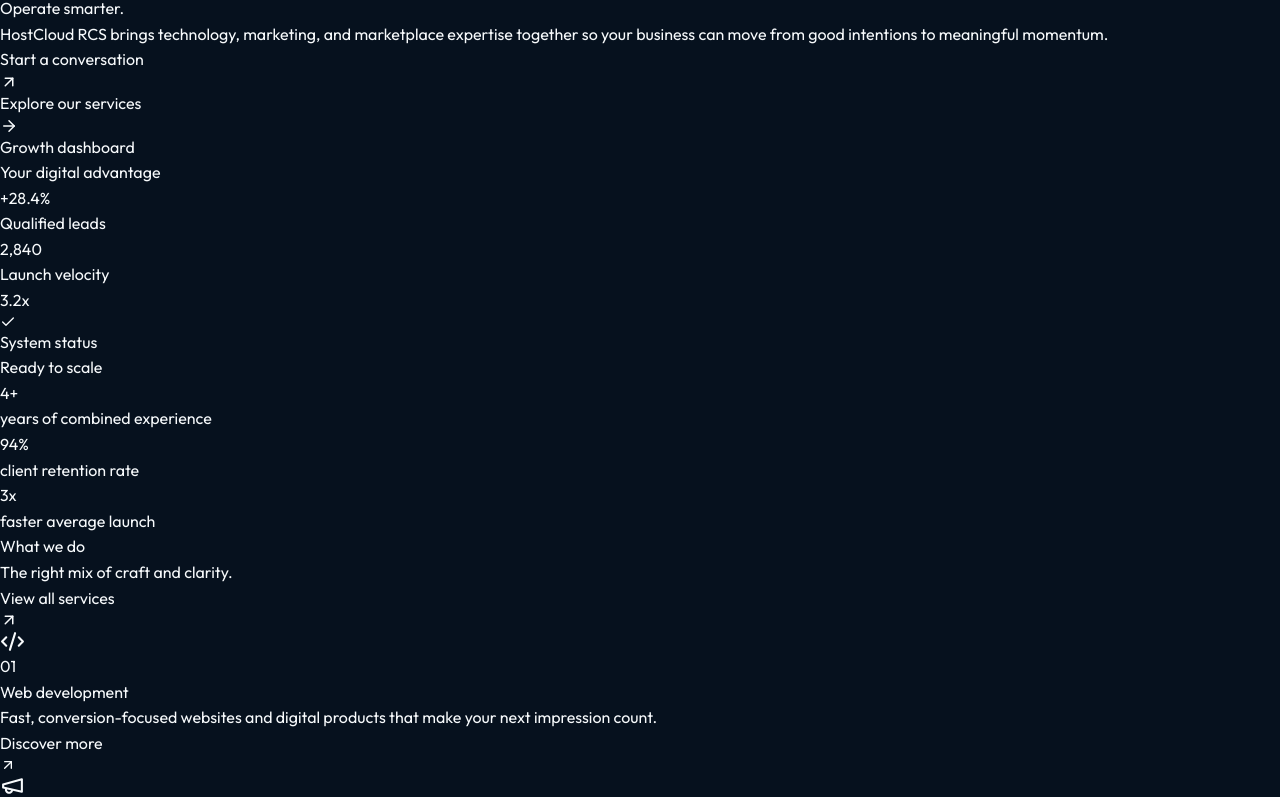
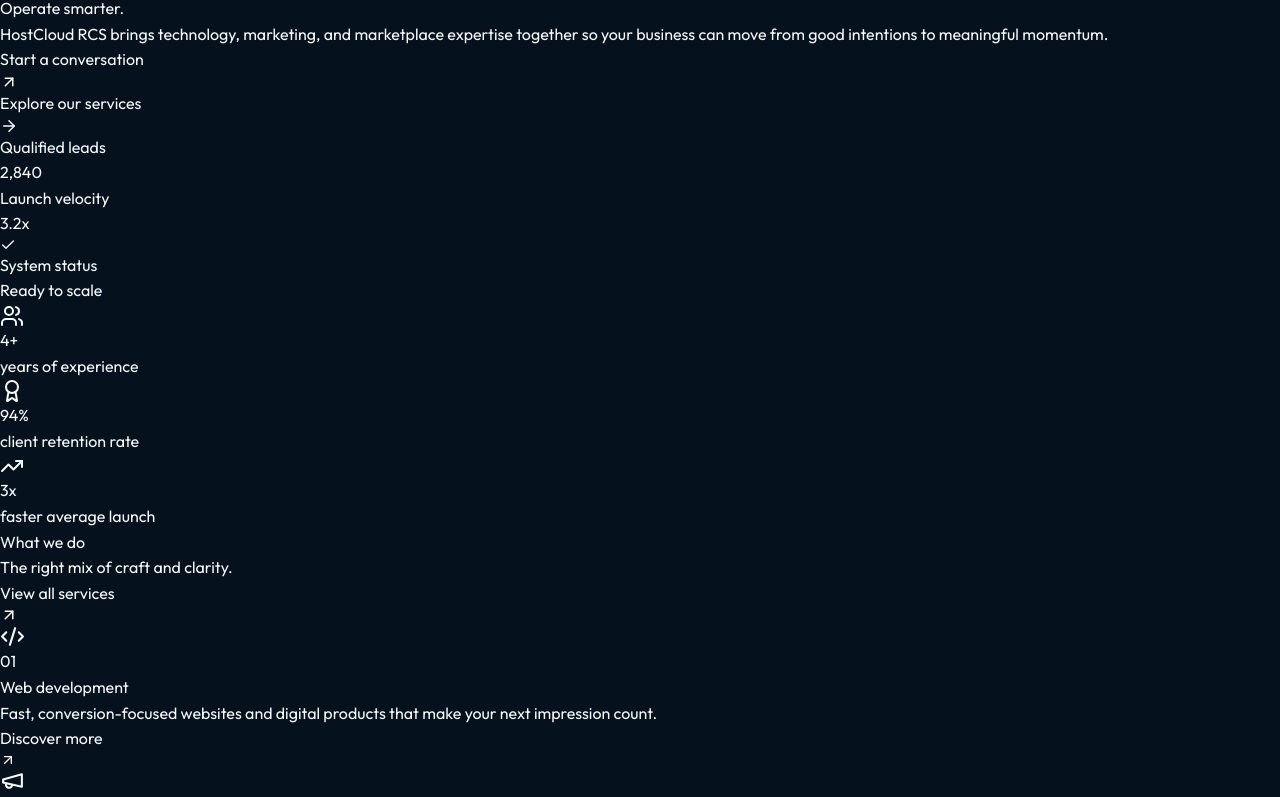
Before and after one commit to kittycatgithub/hostcloudrcs, a Next.js app in the folder hostcloudrcs-frontend/: page / in a window 1280 px wide. Shown: the part 855-1652 px from the top of the page. Built offline with nearby package versions, Linux system fonts and the light colour scheme.

Commit message:
Updated hero section

```diff
--- a/hostcloudrcs-frontend/app/page.tsx
+++ b/hostcloudrcs-frontend/app/page.tsx
@@ -2,6 +2,7 @@ import Link from "next/link";
 import {
   ArrowRight,
   ArrowUpRight,
+  Award,
   BarChart3,
   Check,
   Cloud,
@@ -10,10 +11,12 @@ import {
   ShieldCheck,
   Sparkles,
   Target,
+  TrendingUp,
   Users,
 } from "lucide-react";
 import { SiteHeader } from "@/components/site-header";
 import { SiteFooter } from "@/components/site-footer";
+import Image from "next/image";
 
 const services = [
   {
@@ -38,10 +41,31 @@ const services = [
     number: "03",
   },
 ];
-const stats: [string, string][] = [
-  ["4+", "years of combined experience"],
-  ["94%", "client retention rate"],
-  ["3x", "faster average launch"],
+const stats = [
+  {
+    value: "4+",
+    label: "years of experience",
+    icon: Users,
+    text: "text-amber-400",
+    bg: "bg-amber-400/10",
+    ring: "ring-amber-400/20",
+  },
+  {
+    value: "94%",
+    label: "client retention rate",
+    icon: Award,
+    text: "text-rose-400",
+    bg: "bg-rose-400/10",
+    ring: "ring-rose-400/20",
+  },
+  {
+    value: "3x",
+    label: "faster average launch",
+    icon: TrendingUp,
+    text: "text-emerald-400",
+    bg: "bg-emerald-400/10",
+    ring: "ring-emerald-400/20",
+  },
 ];
 
 export default function Home() {
@@ -65,10 +89,10 @@ export default function Home() {
           <div className="hero-orb absolute -right-48 -top-40 h-[620px] w-[620px] rounded-full" />
           <div className="container-shell relative grid min-h-[690px] items-center gap-14 py-20 lg:grid-cols-[1.05fr_.95fr] lg:py-24">
             <div>
-              <div className="mb-7 inline-flex items-center gap-2 rounded-full border border-cyan-300/25 bg-cyan-300/10 px-3 py-2 text-xs font-bold uppercase tracking-[0.15em] text-cyan-200">
+              <div className="mb-7 inline-flex items-center gap-2 rounded-full border border-cyan-300/25 bg-cyan-300/10 px-3 py-2 text-xs font-bold uppercase tracking-[0.15em] text-amber-300">
                 <Sparkles size={14} /> Digital, done differently
               </div>
-              <h1 className="max-w-3xl text-5xl leading-[1.08] tracking-[-0.05em] text-white sm:text-6xl lg:text-7xl">
+              <h1 className="max-w-3xl text-5xl  leading-[1.08] tracking-[-0.05em] text-white sm:text-6xl lg:text-7xl">
                 Build better.
                 <br />
                 <span className="text-cyan-300">Grow faster.</span>
@@ -83,14 +107,14 @@ export default function Home() {
               <div className="mt-9 flex flex-col gap-3 sm:flex-row">
                 <Link
                   href="/contact-us"
-                  className="inline-flex items-center justify-center rounded-full bg-cyan-300 px-6 py-4 font-bold text-[#06111e] transition hover:bg-white"
+                  className="inline-flex items-center justify-center rounded-full bg-cyan-300 px-4 py-2 font-bold text-[#06111e] transition hover:bg-white"
                 >
                   Start a conversation{" "}
                   <ArrowUpRight size={18} className="ml-2" />
                 </Link>
                 <Link
                   href="/our-services"
-                  className="inline-flex items-center justify-center rounded-full border border-white/15 px-6 py-4 font-bold text-white transition hover:border-cyan-300 hover:text-cyan-300"
+                  className="inline-flex items-center justify-center rounded-full border border-white/15 px-4 py-2 font-bold text-white transition hover:border-cyan-300 hover:text-cyan-300"
                 >
                   Explore our services <ArrowRight size={18} className="ml-2" />
                 </Link>
@@ -99,38 +123,22 @@ export default function Home() {
             <div className="relative mx-auto w-full max-w-[470px] lg:ml-auto">
               <div className="animate-pulse-ring absolute inset-8 rounded-[35%] border border-cyan-300/30" />
               <div className="relative rounded-[2rem] border border-white/15 bg-white/[0.06] p-5 backdrop-blur-sm">
-                <div className="flex items-center justify-between border-b border-white/10 pb-5">
-                  <div>
-                    <p className="text-xs uppercase tracking-[0.18em] text-slate-500">
-                      Growth dashboard
-                    </p>
-                    <p className="mt-1 text-sm font-bold text-white">
-                      Your digital advantage
-                    </p>
-                  </div>
-                  <div className="rounded-full bg-emerald-400/15 px-3 py-1 text-xs font-bold text-emerald-300">
-                    +28.4%
-                  </div>
+                <div className="relative h-64 w-full overflow-hidden rounded-xl">
+                  <Image
+                    src="/images/website-content/hero-image.jpg"
+                    alt="Team reviewing growth analytics"
+                    fill
+                    sizes="(min-width: 1024px) 420px, 90vw"
+                    className="object-cover"
+                  />
                 </div>
-                <div className="mt-7 flex h-48 items-end gap-3 px-3">
-                  {[34, 47, 42, 63, 59, 77, 91].map((height, index) => (
-                    <div
-                      key={height}
-                      className="flex-1 rounded-t-lg bg-gradient-to-t from-cyan-500/20 to-cyan-300"
-                      style={{
-                        height: `${height}%`,
-                        opacity: 0.45 + index * 0.08,
-                      }}
-                    />
-                  ))}
-                </div>
-                <div className="mt-5 grid grid-cols-2 gap-3">
+                <div className="mt-2 grid grid-cols-2 gap-3">
                   <div className="rounded-2xl bg-[#0b1b2d] p-4">
-                    <p className="text-xs text-slate-500">Qualified leads</p>
+                    <p className="text-xs text-white">Qualified leads</p>
                     <p className="mt-2 text-2xl font-bold text-white">2,840</p>
                   </div>
                   <div className="rounded-2xl bg-[#0b1b2d] p-4">
-                    <p className="text-xs text-slate-500">Launch velocity</p>
+                    <p className="text-xs text-white">Launch velocity</p>
                     <p className="mt-2 text-2xl font-bold text-cyan-300">
                       3.2x
                     </p>
@@ -159,17 +167,24 @@ export default function Home() {
             }}
           />
         </section>
-        <section className="border-b border-white/10 py-8">
-          <div className="container-shell grid gap-5 sm:grid-cols-3">
-            {stats.map(([value, label]) => (
+        <section className="border-b border-white/10 py-3">
+          <div className="container-shell grid gap-6 sm:grid-cols-3">
+            {stats.map(({ value, label, icon: Icon, text, bg, ring }) => (
               <div
                 key={label}
                 className="flex items-center gap-4 sm:justify-center sm:border-l sm:border-white/10 first:sm:border-0"
               >
-                <p className="text-3xl font-bold text-cyan-300">{value}</p>
-                <p className="max-w-[150px] text-sm leading-5 text-slate-400">
-                  {label}
-                </p>
+                <div
+                  className={`flex h-12 w-12 shrink-0 items-center justify-center rounded-xl ${bg} ring-1 ${ring}`}
+                >
+                  <Icon className={`h-6 w-6 ${text}`} strokeWidth={2} />
+                </div>
+                <div>
+                  <p className={`text-2xl font-bold ${text}`}>{value}</p>
+                  <p className="max-w-[150px] text-sm leading-5 text-white">
+                    {label}
+                  </p>
+                </div>
               </div>
             ))}
           </div>
```
Also changed, not shown: hostcloudrcs-frontend/public/images/website-content/hero-image.jpg (added).
